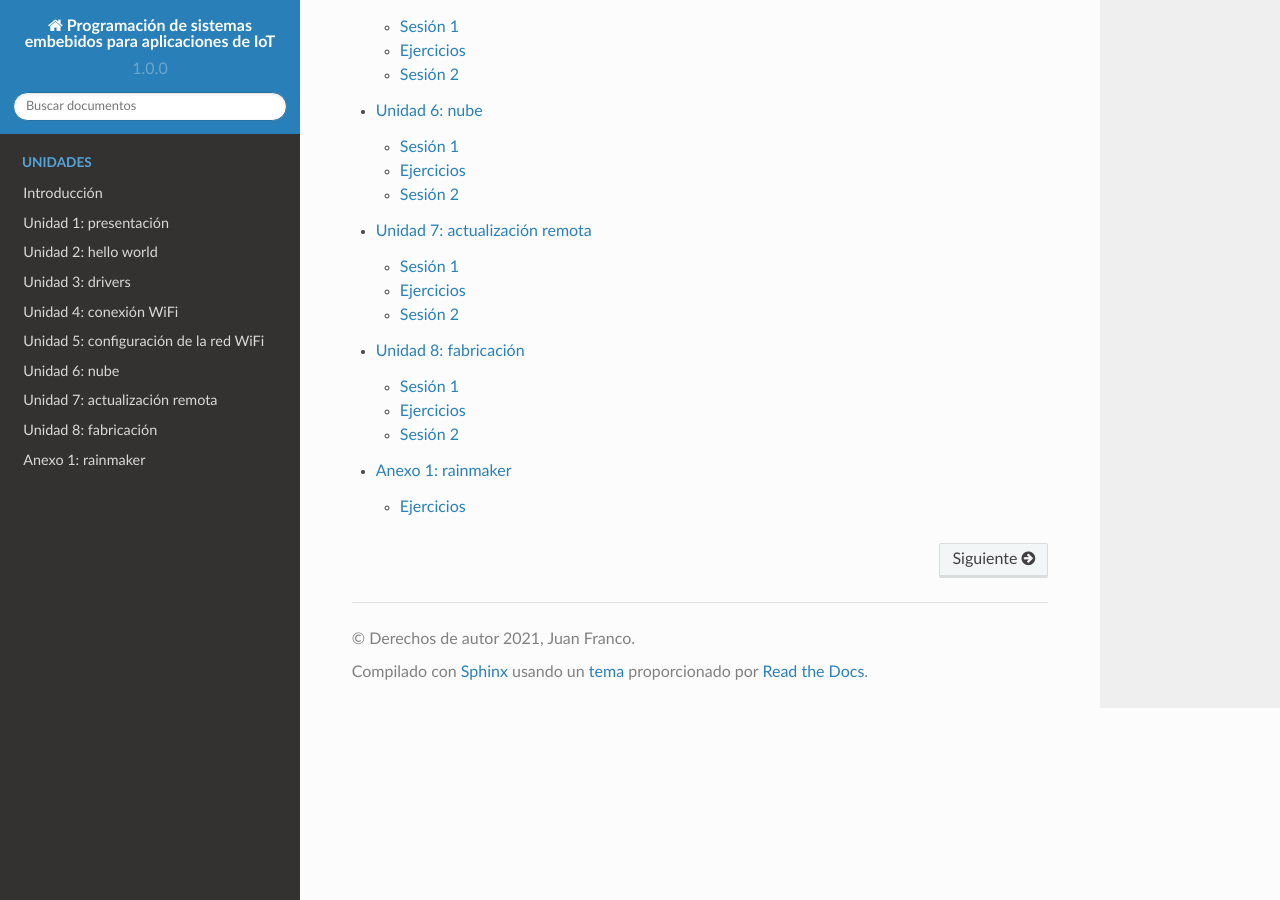
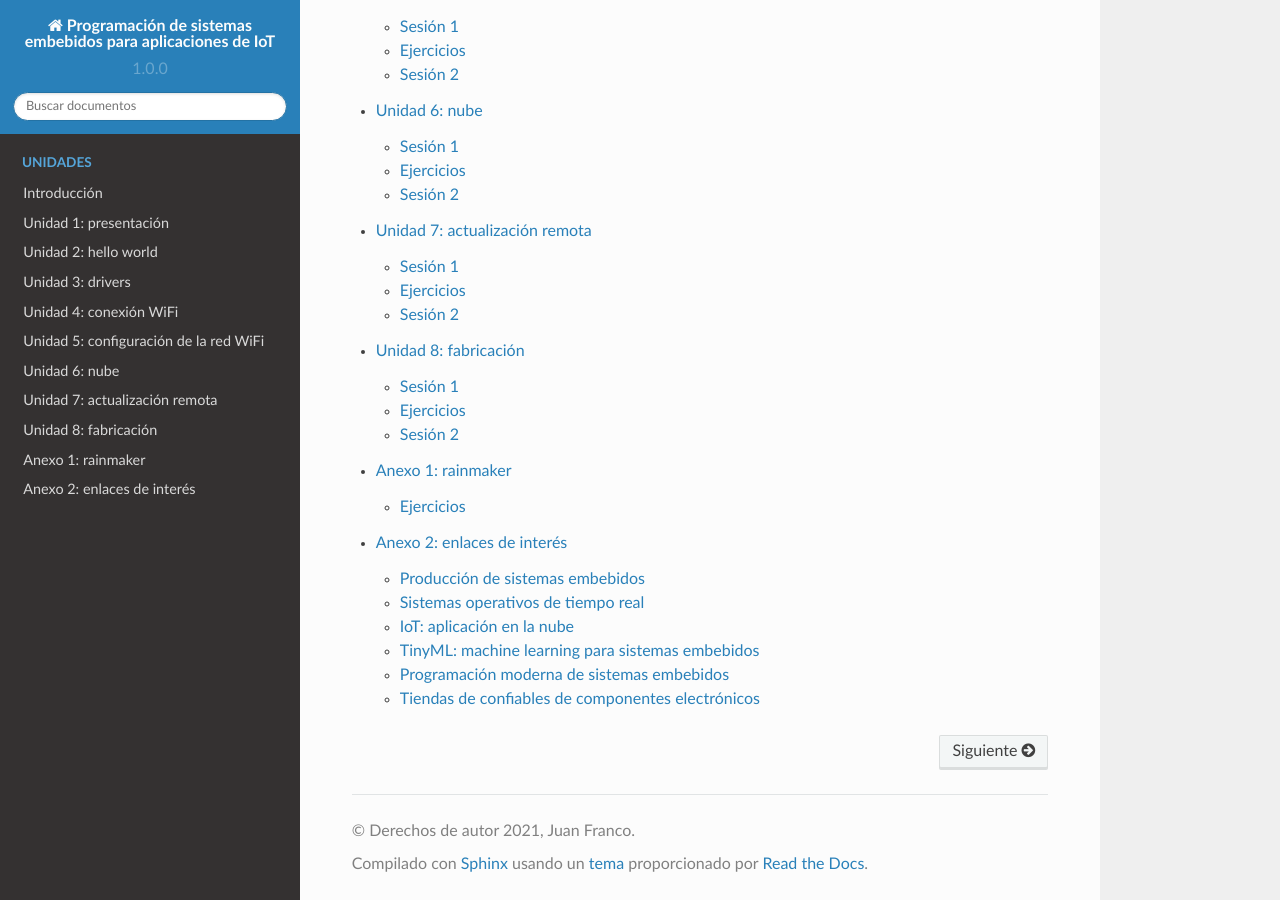
Before and after one commit to juanferfranco/espiot, a Sphinx documentation site: the page built from docs/index.rst, in a window 1280 px wide and 900 px high, scrolled down 1010 px. Built offline with Sphinx 7.4.7 and the Read the Docs theme 2.0.0, drawn with Linux system fonts in a browser that asks for light colours.

Commit message:
add anexo 2

```diff
--- a/docs/_anexo1/anexo1.rst
+++ b/docs/_anexo1/anexo1.rst
@@ -171,7 +171,7 @@ En `este <https://rainmaker.espressif.com/docs/firmware-dev.html>`__ enlace
 puedes estudiar cómo desarrollar tu propio programa usando rainmaker.
 
 Ejercicio 5: comunicaciones entre el nodo y la nube
-^^^^^^^^^^^^^^^^^^^^^^^^^^^^^^^^^^^^^^^^^
+^^^^^^^^^^^^^^^^^^^^^^^^^^^^^^^^^^^^^^^^^^^^^^^^^^^^^
 
 En `este <https://rainmaker.espressif.com/docs/node-cloud-comm.html>`__ enlace puedes leer
 los detalles de comunicación entre el esp32 y la nube.
@@ -184,7 +184,7 @@ Ejercicio 6: user-node mapping
 Analiza el siguiente `enlace <https://rainmaker.espressif.com/docs/user-node-mapping.html#user---node-mapping>`__.
 
 Ejercicio 7: ¿Cómo se agreda un NODE a la nube
-^^^^^^^^^^^^^^^^^^^^^^^^^^^^^^^^^^^^^^^^^
+^^^^^^^^^^^^^^^^^^^^^^^^^^^^^^^^^^^^^^^^^^^^^^^^^
 
 Se realiza mediante un proceso denominado claiming que puedes consultar
 `aquí <https://rainmaker.espressif.com/docs/claiming.html#claiming>`__. En particular,
--- /dev/null
+++ b/docs/_anexo2/anexo2.rst
@@ -0,0 +1,58 @@
+Anexo 2: enlaces de interés
+==============================
+
+En este anexo te voy a dejar algunos enlaces de interés con tema
+variados, pero relacionados de manera íntima con IoT y los sistemas
+embebidos.
+
+
+Producción de sistemas embebidos
+----------------------------------
+
+* `¿Cómo llevar un producto electrónico al mercado? <http://hardwareproduct.info/>`__.
+* Particle `prototype to production <https://www.particle.io/resources/prototype-to-production-building-your-first-pcb-prototype/>`__.
+* Particle `Spectra 2021 <https://explore.particle.io/l/spectra_2021_session?mkt_tok=MDc5LU5VWi0zOTEAAAF8BF4SYtemML4oFLhodLuZuvh_nj4Rvt1uNaUqeYd-MXceAHdb4jYik4Sx7Y8R8gYF_40MqWO43Y4zsaZPM3-n44pE-NA92WEgZhoo920>`__.
+
+Sistemas operativos de tiempo real
+------------------------------------
+
+* `Tutorial de FreeRTOS <https://www.freertos.org/Documentation/RTOS_book.html>`__.
+* `Videos sobre FreeRTOS <https://youtube.com/playlist?list=PLEBQazB0HUyQ4hAPU1cJED6t3DU0h34bz>`__.
+* `Cursos muy recomendados <https://www.udemy.com/user/kiran-nayak-2/>`__
+  sobre desarrollo de software de bajo nivel para sistemas embebidos.
+
+IoT: aplicación en la nube
+----------------------------
+
+* `Curso desarrollo de plataformas web <https://dignal.com/webiot-curso-microchip/?fbclid=PAAaZbPmDuQvgol3EiuXIrp9l5IniAzcnNyH1-6gvq3E6jZew870EnVqg3OoA>`__
+  para IoT.
+* `Curso de desarrollo <https://www.udemy.com/course/exploring-aws-iot/>`__ de aplicaciones en la nube para IoT.
+* `Curso de aplicaciones serverless <https://www.udemy.com/course/aws-serverless-design-for-iot/>`__ para IoT.
+
+
+TinyML: machine learning para sistemas embebidos
+--------------------------------------------------
+
+* `Curso de machine learning <https://www.edgeimpulse.com/blog/announcing-intro-to-embedded-machine-learning-on-coursera>`__
+  para EMBEBIDOS en coursera.
+* `Libro muy recomendado <https://www.amazon.com/TinyML-Learning-TensorFlow-Ultra-Low-Power-Microcontrollers/dp/1492052043>`__
+  sobre ML para Embebidos.
+* `Curso de machine learning <https://www.edx.org/professional-certificate/harvardx-tiny-machine-learning>`__
+  para embebidos en EDX.
+* Ejemplo de un `proyecto <https://www.espressif.com/en/news/Edge-Impulse?position=0&list=dMCa1nU4g9PFrDrtCcpluoHElnclCIzbTFTiVhhKXSI>`__
+  de ML para embebidos.
+* `Plataforma de Espressif <https://www.espressif.com/en/products/devkits/esp-eye/overview>`__
+  de desarrollo para aplicación de visión embebida. Incluye hardware y framework.
+
+Programación moderna de sistemas embebidos
+--------------------------------------------
+
+* Curso de `programación moderna <https://www.youtube.com/watch?v=3V9eqvkMzHA&list=PLPW8O6W-1chwyTzI3BHwBLbGQoPFxPAPM>`__
+  de sistemas embebidos. El autor va adicionado periódicamente contenido.
+
+Tiendas de confiables de componentes electrónicos
+---------------------------------------------------
+
+* `Digikey <https://www.digikey.com/>`__
+* `Mouser <https://mouser.com/>`__
+* `Arrow <https://www.arrow.com/>`__
--- a/docs/index.rst
+++ b/docs/index.rst
@@ -18,3 +18,4 @@ a proyectos de Internet de las cosas.
    Unidad 7: actualización remota <_unidad7/unidad7>
    Unidad 8: fabricación <_unidad8/unidad8>
    Anexo 1: rainmaker <_anexo1/anexo1>
+   Anexo 2: enlaces de interés <_anexo2/anexo2>
```
